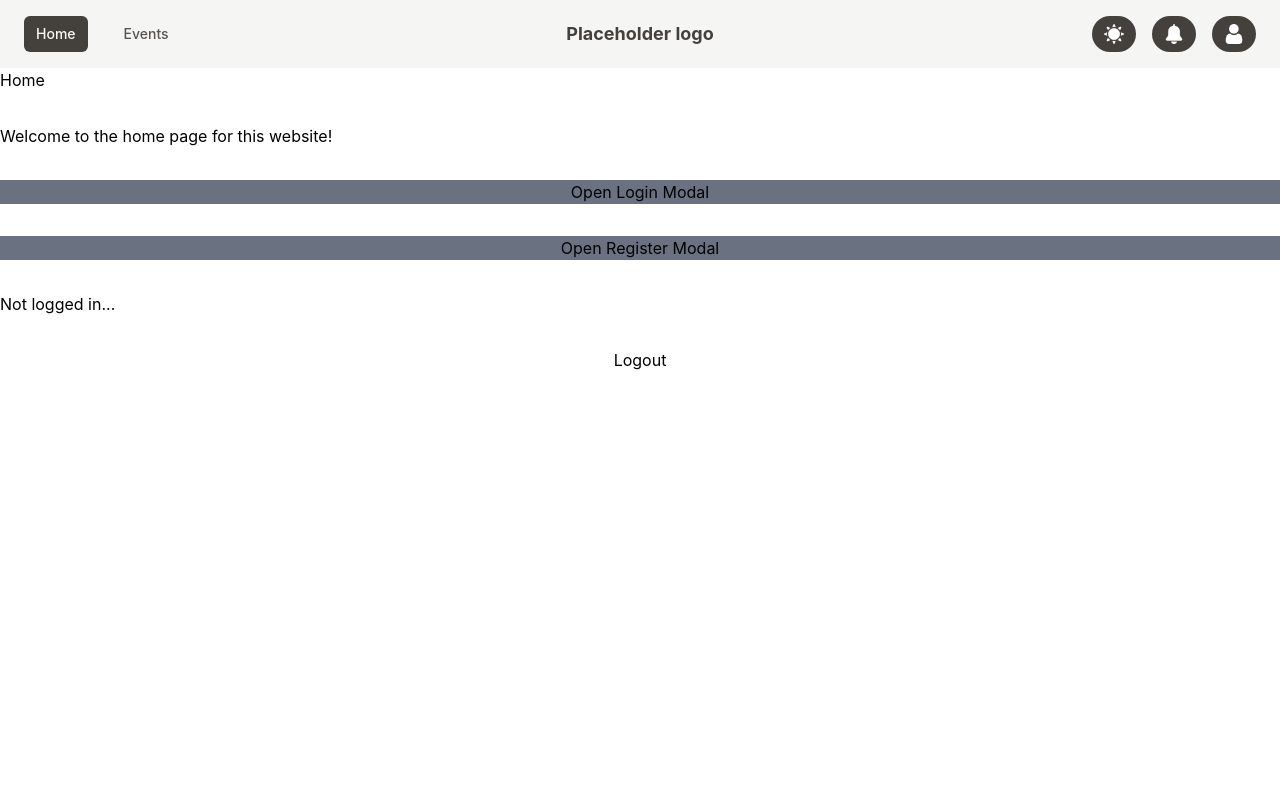
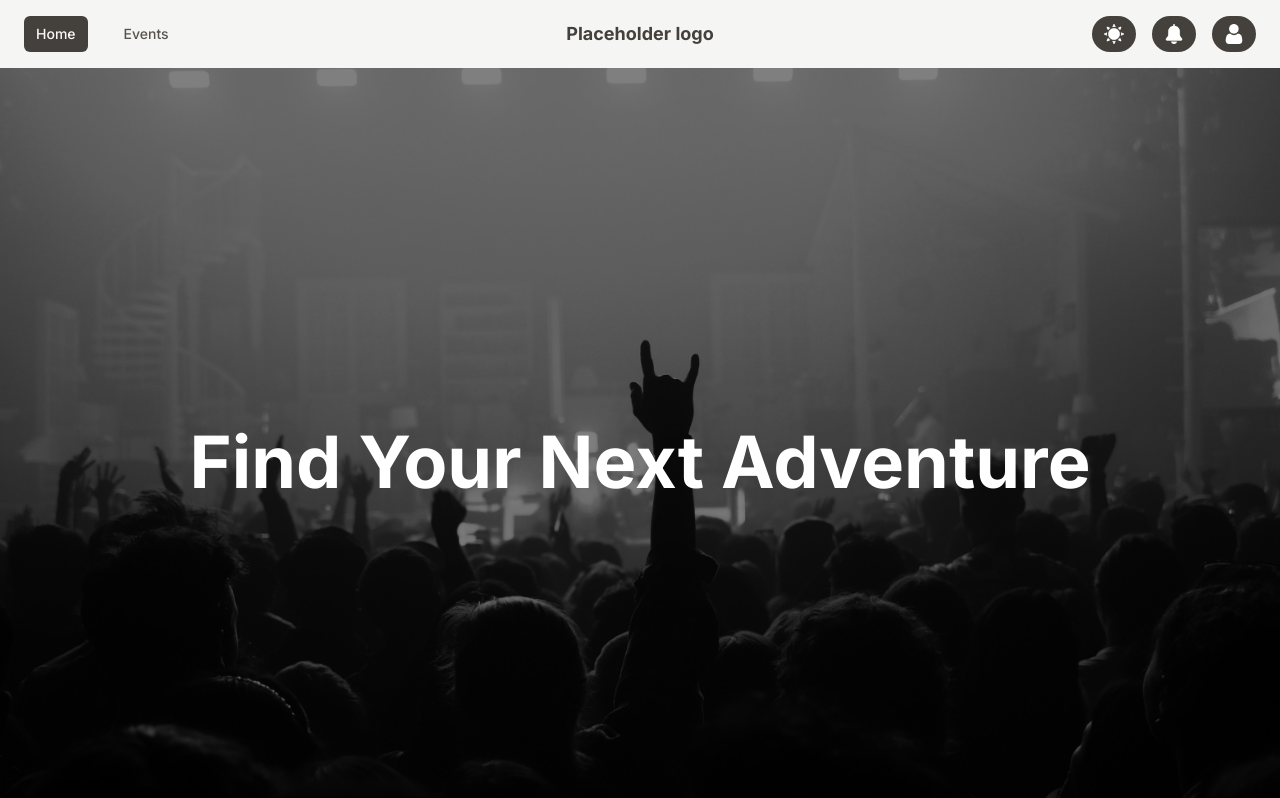
Before and after one commit to KSU-2026-SWE3313-W01-Group-5-Project/Group5-EventMate, a React (Vite) app in the folder client/: page / in a window 1280 px wide. Shown: the top 798 px of the page. Built offline with nearby package versions, Linux system fonts and the light colour scheme.

Commit message:
Added hero image and header to the homepage

```diff
--- a/client/index.html
+++ b/client/index.html
@@ -3,6 +3,7 @@
   <head>
     <meta charset="UTF-8" />
     <link rel="icon" type="image/svg+xml" href="/favicon.svg" />
+    <link href="https://fonts.googleapis.com/css2?family=Inter:wght@100..900&display=swap" rel="stylesheet">
     <meta name="viewport" content="width=device-width, initial-scale=1.0" />
     <title>client</title>
   </head>
--- a/client/src/index.css
+++ b/client/src/index.css
@@ -1,9 +1,7 @@
 @import "tailwindcss";
 
-@import url('https://fonts.googleapis.com/css2?family=Inter:wght@100..900&display=swap');
+@custom-variant dark (&:where(.dark, .dark *));
 
 body {
     font-family: 'Inter', sans-serif;
 }
-
-@custom-variant dark (&:where(.dark, .dark *));
--- a/client/src/pages/Home.jsx
+++ b/client/src/pages/Home.jsx
@@ -2,6 +2,8 @@ import {Link, useNavigate, useSearchParams} from "react-router-dom";
 import Navbar from "../components/Navbar.jsx";
 import {useAuth} from "../context/AuthContext.jsx";
 import {AuthModal} from "./modals/AuthModal.jsx";
+
+import heroImage from "../assets/hero/pexels-michael-brennan-173741263-14591832.jpg"
 
 /*
     Home PAGE
@@ -46,6 +48,27 @@ export default function Home() {
     return (
         <>
             <Navbar />
+
+            <main>
+
+                <section className="relative h-[80vh] min-h-200">
+
+                    <img
+                        src={heroImage}
+                        alt="People attending an event"
+                        className="h-full w-full object-cover object-center"
+                    />
+
+                    <div className="absolute inset-0 flex flex-col justify-center items-center text-white text-center bg-black/50">
+                        <h1 className="text-5xl md:text-6xl lg:text-7xl mb-3 font-bold">Find Your Next Adventure</h1>
+
+
+                    </div>
+
+
+
+                </section>
+            </main>
             <div className={"flex flex-col gap-8"}>
                 <h1>Home</h1>
                 <p>Welcome to the home page for this website!</p>
```
Also changed, not shown: client/src/assets/hero/pexels-michael-brennan-173741263-14591832.jpg (added).
